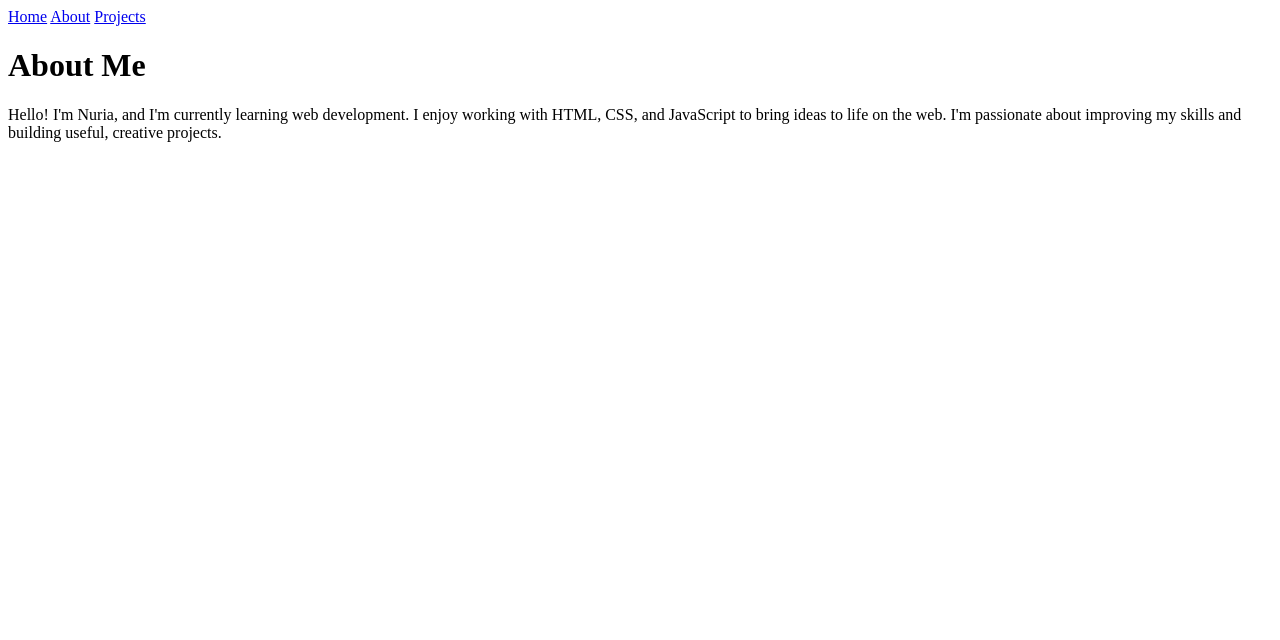
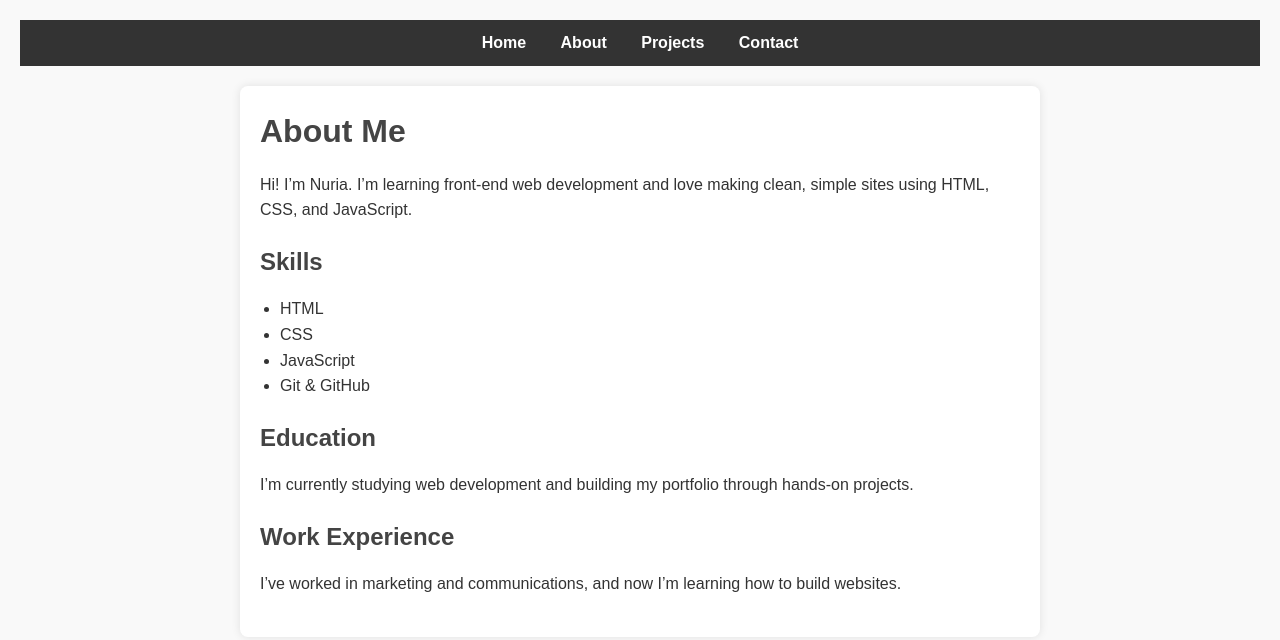
Before and after one commit to nuriasolanoz/portfolio, a plain HTML site: page about.html in a window 1280 px wide. Drawn offline with Linux system fonts and the light colour scheme.

Commit message:
Update about.html

```diff
--- a/about.html
+++ b/about.html
@@ -4,15 +4,39 @@
   <meta charset="UTF-8" />
   <meta name="viewport" content="width=device-width, initial-scale=1.0" />
   <title>About Me</title>
+  <link rel="stylesheet" href="style.css" />
 </head>
 <body>
   <nav>
     <a href="index.html">Home</a>
     <a href="about.html">About</a>
     <a href="projects.html">Projects</a>
+    <a href="contact.html">Contact</a>
   </nav>
 
-  <h1>About Me</h1>
-  <p>Hello! I'm Nuria, and I'm currently learning web development. I enjoy working with HTML, CSS, and JavaScript to bring ideas to life on the web. I'm passionate about improving my skills and building useful, creative projects.</p>
+  <main>
+    <h1>About Me</h1>
+    <p>Hi! I’m Nuria. I’m learning front-end web development and love making clean, simple sites using HTML, CSS, and JavaScript.</p>
+
+    <section>
+      <h2>Skills</h2>
+      <ul>
+        <li>HTML</li>
+        <li>CSS</li>
+        <li>JavaScript</li>
+        <li>Git & GitHub</li>
+      </ul>
+    </section>
+
+    <section>
+      <h2>Education</h2>
+      <p>I’m currently studying web development and building my portfolio through hands-on projects.</p>
+    </section>
+
+    <section>
+      <h2>Work Experience</h2>
+      <p>I’ve worked in marketing and communications, and now I’m learning how to build websites.</p>
+    </section>
+  </main>
 </body>
 </html>
```
